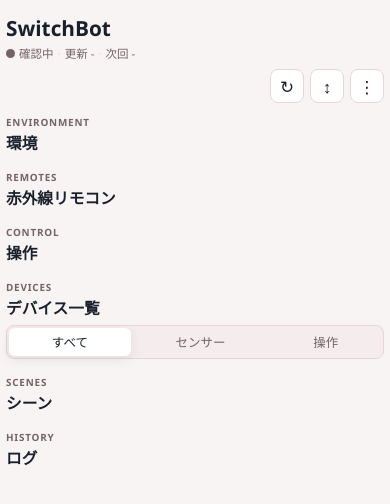
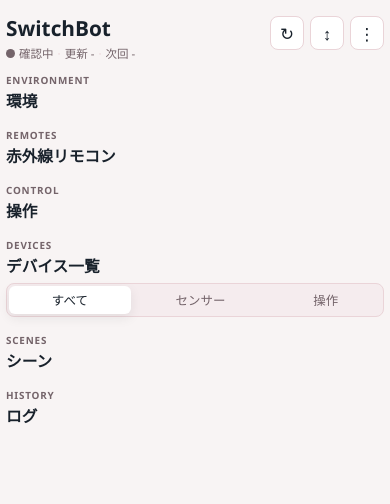
Before and after one commit to uniboo-apps/switchbot-dashboard, a website: page public/index.html in a window 390 px wide. Drawn offline with Linux system fonts and the light colour scheme; no server answers.

Commit message:
Tighten mobile header

```diff
--- a/public/styles.css
+++ b/public/styles.css
@@ -954,8 +954,9 @@ body.reorder-mode .scene-item .order-controls {
   }
 
   .topbar {
-    align-items: flex-start;
-    flex-direction: column;
+    display: grid;
+    grid-template-columns: minmax(0, 1fr) auto;
+    align-items: start;
     gap: 8px;
     padding: 6px 0 12px;
   }
@@ -975,9 +976,18 @@ body.reorder-mode .scene-item .order-controls {
   }
 
   .toolbar {
-    width: 100%;
+    width: auto;
     gap: 6px;
+    grid-column: 2;
+    grid-row: 1;
     justify-content: flex-end;
+    padding-top: 2px;
+  }
+
+  .brand {
+    grid-column: 1;
+    grid-row: 1;
+    padding-right: 6px;
   }
 
   .settings-overlay {
```
